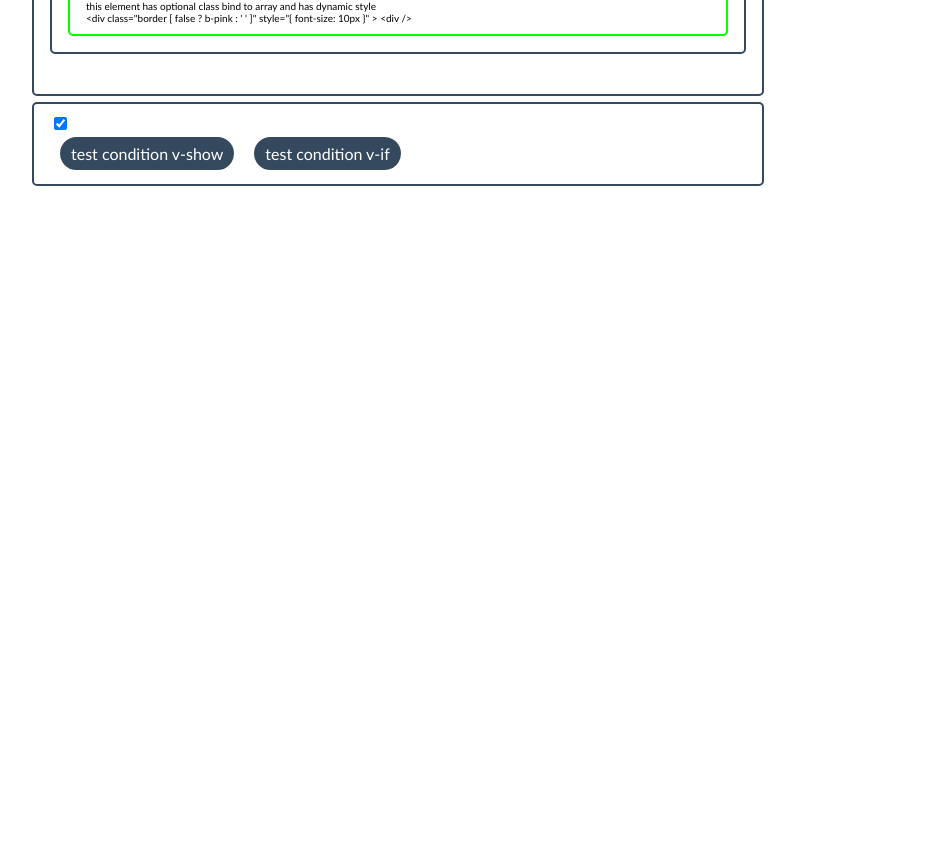
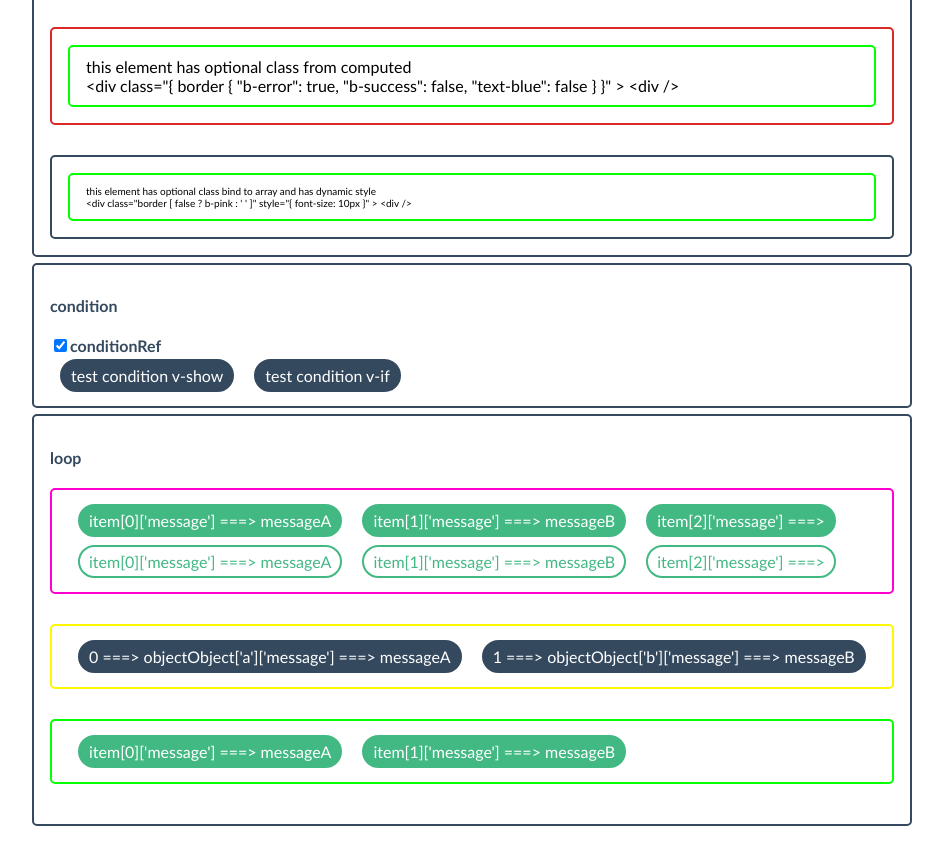
Before and after one commit to sinasedaghat/vue3-template, a Vue app: page / in a window 1280 px wide. Shown: the part 602-1466 px from the top of the page, without its empty margins (118-1061 px from the left). Before the commit the page ends 838 px from the top, so only its background shows below. Built offline with nearby package versions, Linux system fonts and the light colour scheme.

Commit message:
practice loop

```diff
--- a/src/views/HomeView.vue
+++ b/src/views/HomeView.vue
@@ -1,16 +1,17 @@
 <script setup lang="ts">
 import { computed, reactive, ref, type Ref } from 'vue';
-
+  const refValue: Ref<string> = ref('REF Value String')
+  const reactiveValue: {value: string} = reactive({
+    value: 'REACTIVE Value String'
+  })
   const priceRef: Ref<string> = ref ('')
   const activeRef: Ref<boolean> = ref(false)
   const errorRef: Ref<boolean> = ref(true)
   const conditionRef: Ref<boolean> = ref(true)
   const borderClass: Ref<string> = ref('b-pink')
   const fontSize: Ref<number> = ref(10)
-  const refValue: Ref<string> = ref('REF Value String')
-  const reactiveValue: {value: string} = reactive({
-    value: 'REACTIVE Value String'
-  })
+  const arrayObject = ref([{message: 'messageA'}, {message: 'messageB'}, {noMessage: true}])
+  const objectObject = ref({a: {message: 'messageA'}, b: {message: 'messageB'}})
 
   const computedValue = computed<string>(() => 'COMPUTED Value String')
   const priceComputed = computed<string>({
@@ -34,6 +35,7 @@ import { computed, reactive, ref, type Ref } from 'vue';
   <h4 class="title text-green">This is HomeView Page</h4>
   <!-- reactive data -->
   <div class="border">
+    <h4 class="title">reactive data</h4>
     <div class="chip green bullet">
       refValue ===> <b>{{ refValue }}</b>
     </div>
@@ -44,6 +46,7 @@ import { computed, reactive, ref, type Ref } from 'vue';
   </div>
   <!-- computed -->
   <div class="border">
+    <h4 class="title">computed</h4>
     <div class="chip green bullet">
       computedValue ===> <b>{{ computedValue }}</b>
     </div>
@@ -55,6 +58,7 @@ import { computed, reactive, ref, type Ref } from 'vue';
   </div>
   <!-- class & style -->
   <div class="border">
+    <h4 class="title">class & style</h4>
     <input type="checkbox" label="activeRef" v-model="activeRef"><span class="subtitle text-blue" style="margin-right: 50px;">activeRef</span>
     <input type="checkbox" label="activeRef" v-model="errorRef"><span class="subtitle text-blue" style="margin-right: 50px;">errorRef</span>
     <span class="subtitle text-blue" style="margin-right: 8px;">fontSize</span><input type="number" v-model="fontSize">
@@ -82,7 +86,6 @@ import { computed, reactive, ref, type Ref } from 'vue';
     <div
       class="border"
       :class="[ activeRef ? borderClass : '' ]"
-      style="margin-bottom: 30px;"
       :style="{ 'font-size': `${fontSize}px` }"
     >
       <div class="border b-green">
@@ -91,20 +94,11 @@ import { computed, reactive, ref, type Ref } from 'vue';
         &lt;div class="border [ {{ activeRef }} ? {{ borderClass }} : ' ' ]" style="{ font-size: {{ fontSize }}px }" &gt; &lt;div /&gt;
       </div>
     </div>
-
-
-    <!-- <div class="border" :class="[ activeRef ? borderClass : '' ]" style="margin-bottom: 30px;">
-      <div class="border b-green">
-        this element has optional class bind to array
-        <br>
-        &lt;div class="border [ {{ activeRef }} ? {{ borderClass }} : ' ' ]" &gt; &lt;div /&gt;
-      </div>
-    </div> -->
-
   </div>
   <!-- condition -->
   <div class="border">
-    <input type="checkbox" v-model="conditionRef">
+    <h4 class="title">condition</h4>
+    <input type="checkbox" v-model="conditionRef"><span class="subtitle text-blue" style="margin-right: 50px;">conditionRef</span>
     <br>
     <div class="chip blue bullet" v-show="conditionRef">
      test condition v-show
@@ -113,4 +107,46 @@ import { computed, reactive, ref, type Ref } from 'vue';
      test condition v-if
     </div>
   </div>
+  <!-- loop -->
+  <div class="border">
+    <h4 class="title">loop</h4>
+    <div class="border b-pink" style="margin-bottom: 30px;">
+      <div
+        v-for="(item, index) in arrayObject"
+        class="chip green bullet"
+      >
+        item[{{ index }}]['message'] ===> {{ item.message }}
+      </div>
+      <br>
+      <div
+        v-for="({message}, index) in arrayObject"
+        class="chip green striated"
+      >
+        item[{{ index }}]['message'] ===> {{ message }}
+      </div>
+    </div>
+
+    <div class="border b-yellow" style="margin-bottom: 30px;">
+      <div
+        v-for="(value, key, index) in objectObject"
+        class="chip blue bullet"
+      >
+        {{ index }} ===> objectObject['{{ key }}']['message'] ===> {{ value.message }}
+      </div>
+    </div>
+
+    <div class="border b-green" style="margin-bottom: 30px;">
+      <template v-for="(item, index) in arrayObject" >
+        <div
+          v-if="!item.noMessage"
+          class="chip green bullet"
+        >
+          item[{{ index }}]['message'] ===> {{ item.message }}
+        </div>
+      </template>
+    </div>
+  </div>
+
+
+
 </template>
```
